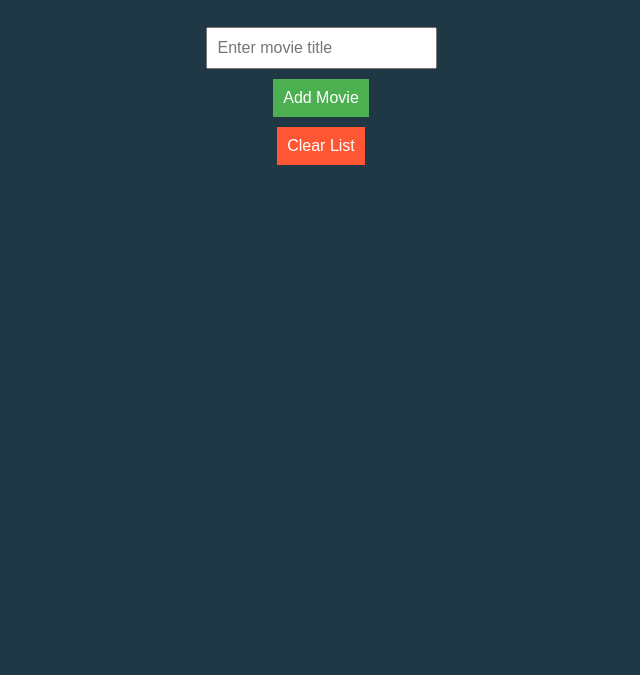
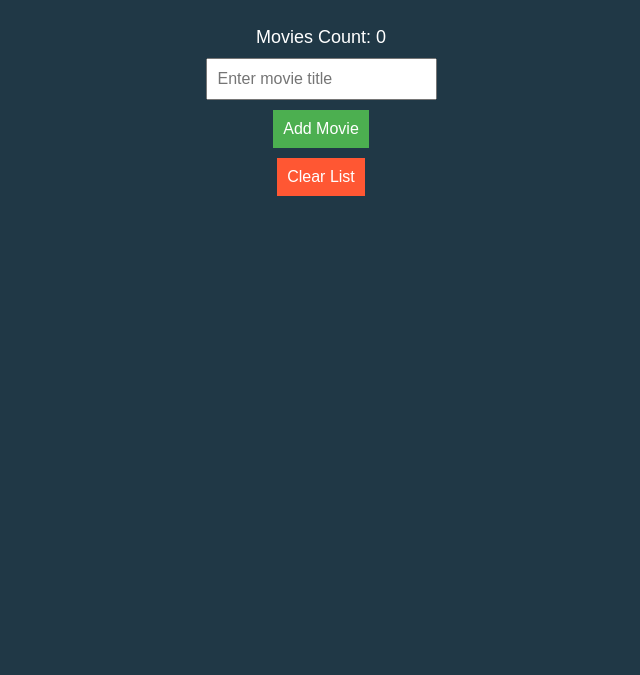
Before and after one commit to 24CSB0B63/MOVIE_LIST, a plain HTML site: page index.html in a window 1280 px wide. Shown: the part 125-800 px from the top of the page, without its empty margins (319-959 px from the left). Drawn offline with Linux system fonts and the light colour scheme.

Commit message:
Update index.html

```diff
--- a/index.html
+++ b/index.html
@@ -126,13 +126,19 @@
         #clear-list-btn:hover {
             background-color: #FF2E1D;
         }
+
+        .movie-counter {
+            font-size: 18px;
+            color: white;
+            margin-top: 10px;
+        }
     </style>
 </head>
 
 <body>
 
     <h1>Movie List</h1>
-
+    <div class="movie-counter" id="movie-counter">Movies Count: 0</div>
     <input type="text" id="movie-input" placeholder="Enter movie title">
     <button id="add-movie-btn">Add Movie</button>
     <button id="clear-list-btn">Clear List</button>
@@ -140,9 +146,11 @@
     <ul id="movie-list">
     </ul>
 
+
     <script>
         let movies = [];
         const movieList = document.getElementById("movie-list");
+        const movieCounter = document.getElementById("movie-counter");
 
         function renderMovieList() {
             movieList.innerHTML = "";
@@ -154,6 +162,7 @@
                 });
                 movieList.appendChild(li);
             });
+            updateMovieCounter();
         }
 
         function deleteMovie(index) {
@@ -164,6 +173,10 @@
         function clearMovieList() {
             movies = [];
             renderMovieList();
+        }
+
+        function updateMovieCounter() {
+            movieCounter.textContent = `Movies Count: ${movies.length}`;
         }
 
         renderMovieList();
@@ -188,4 +201,5 @@
         });
     </script>
 </body>
+
 </html>
```
